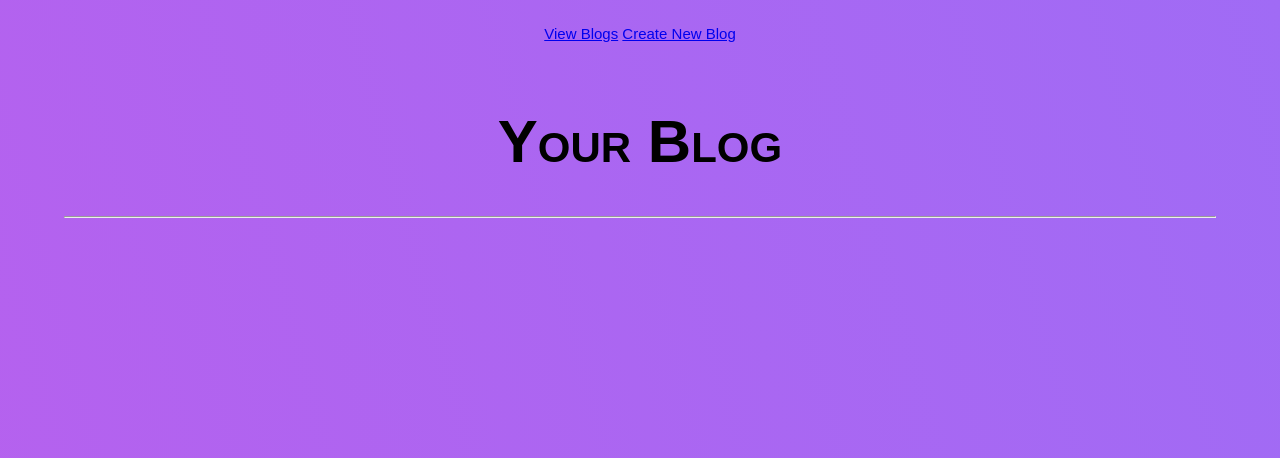
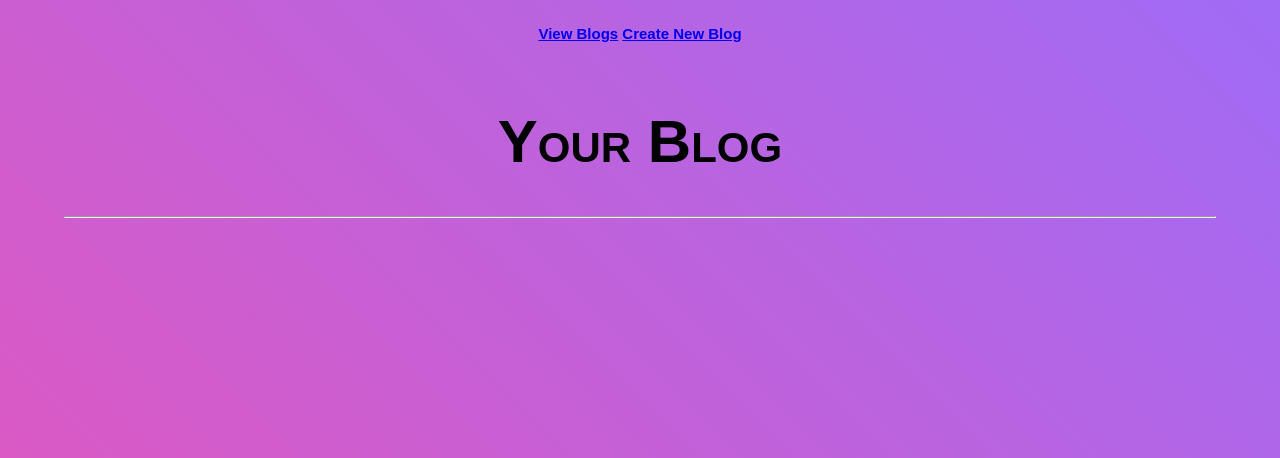
Before and after one commit to AlanaRosen/blogz, a Flask app: page / in a window 1280 px wide. Shown: the top 458 px of the page. Run offline with Flask 2, Linux system fonts and the light colour scheme; data that the repository does not hold is empty.

Commit message:
Style changes

```diff
--- a/static/css/style.css
+++ b/static/css/style.css
@@ -15,6 +15,7 @@ nav {
     color: gray;
     position: relative;
     padding: 25px;
+    font-weight: bold;
 }
 
 h1 {
@@ -34,7 +35,7 @@ h1 {
 }
 
 .background {
-    background: linear-gradient(75deg, rgb(182, 97, 238), rgb(160, 107, 245));
+    background: linear-gradient(45deg, rgb(230, 86, 187), rgb(160, 107, 245));
     background-repeat: no-repeat;
     background-attachment: fixed;
 }
```
